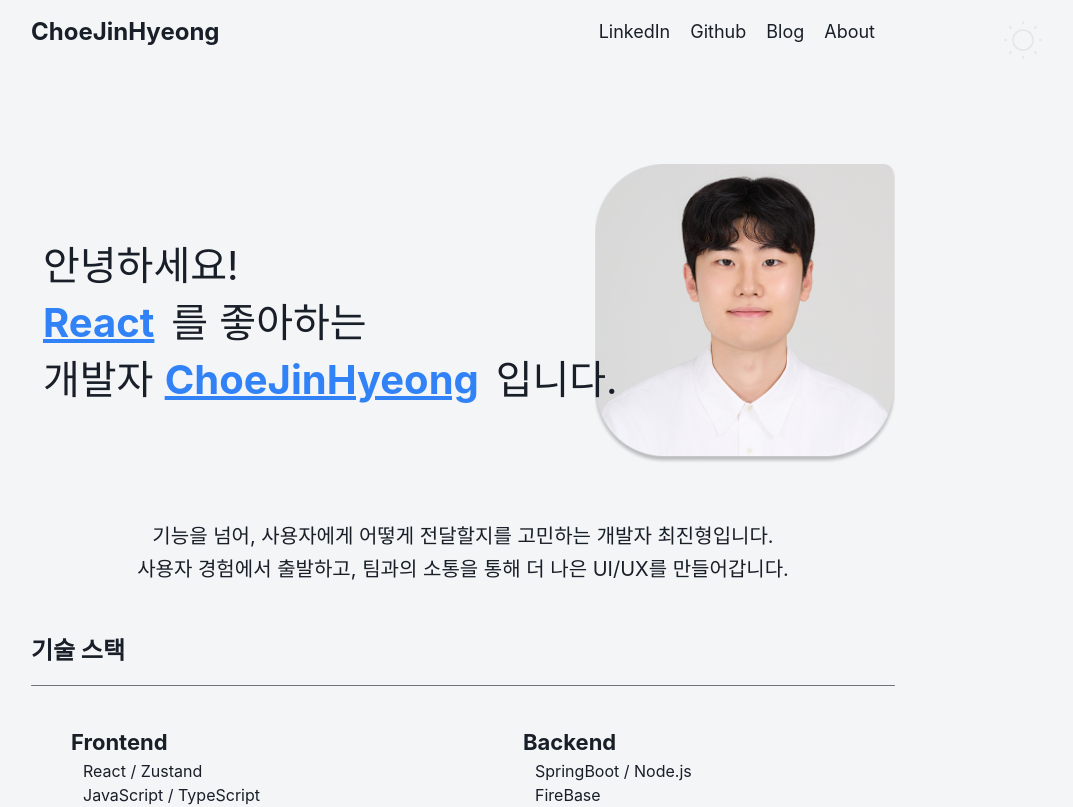
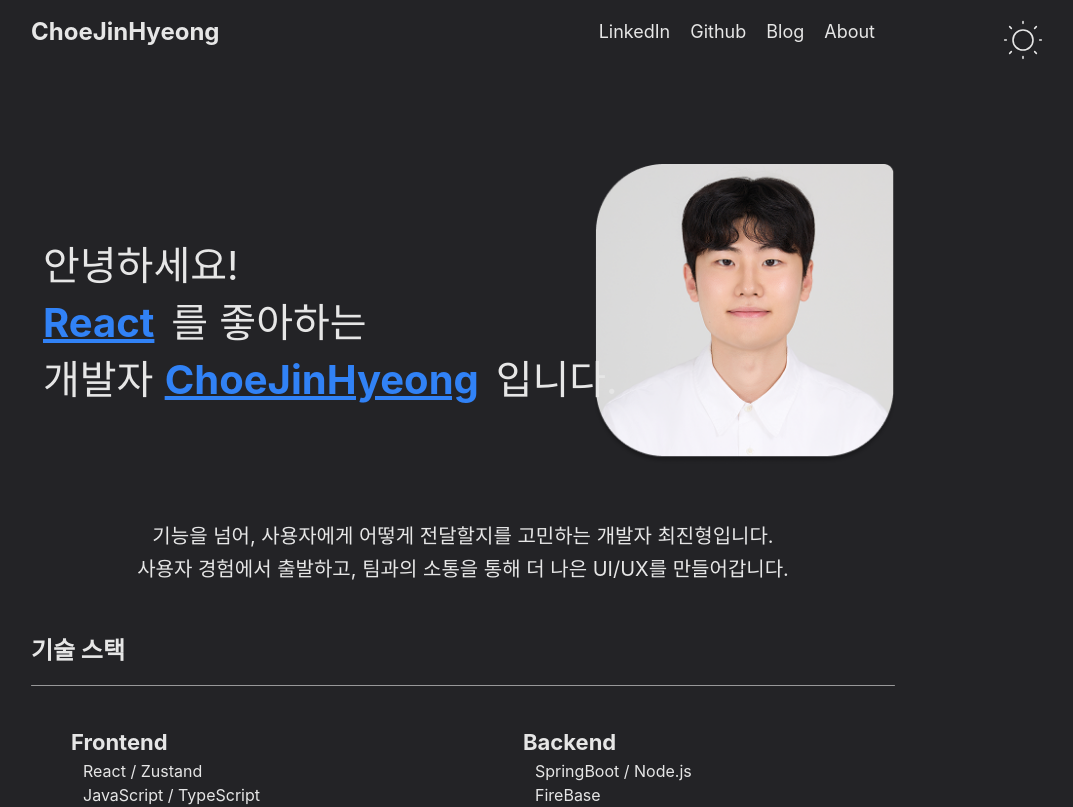
Before and after one commit to Neogul02/ChoeJinHyeong, a Next.js app: page / in a window 1280 px wide. Shown: the top 807 px of the page, without its empty margins (177-1250 px from the left). Built offline with nearby package versions, Linux system fonts and the light colour scheme.

Commit message:
fix: Set dark mode as default and fix theme toggling
Changed the default theme to dark mode in both CSS and Zustand store. Updated the theme toggle logic to correctly switch between dark and light. Also renamed SectionLine component to SectionLineDivided for clarity.

```diff
--- a/src/app/globals.css
+++ b/src/app/globals.css
@@ -1,17 +1,17 @@
 @import 'tailwindcss';
 
+/* 다크모드(기본) */
+:root {
+  --background: #232326;
+  --foreground: #e6e6e6;
+  --layer: #2c2d2e;
+}
+
 /* 라이트모드 */
-:root {
+.dark {
   --background: #f3f5f7;
   --foreground: #191f28;
   --layer: #e6e6e6;
-}
-
-/* 다크모드 */
-.dark {
-  --background: #232326;
-  --foreground: #e6e6e6;
-  --layer: #2c2d2e;
 }
 
 body {
--- a/src/components/SectionLineDivided.tsx
+++ b/src/components/SectionLineDivided.tsx
@@ -1,4 +1,4 @@
-export default function SectionLine({ text }: { text?: string }) {
+export default function SectionLineDivided({ text }: { text?: string }) {
   return (
     <div>
       {text && <div className='text-[24px] font-bold'>{text}</div>}
--- a/src/store/useThemeStore.ts
+++ b/src/store/useThemeStore.ts
@@ -1,7 +1,7 @@
 import { create } from 'zustand'
 
 interface ThemeState {
-  theme: 'light' | 'dark'
+  theme: 'dark' | 'light'
   setTheme: (theme: 'dark' | 'light') => void
   toggleTheme: () => void
 }
@@ -11,6 +11,6 @@ export const useThemeStore = create<ThemeState>((set) => ({
   setTheme: (theme) => set({ theme }),
   toggleTheme: () =>
     set((state) => ({
-      theme: state.theme === 'light' ? 'dark' : 'light',
+      theme: state.theme === 'dark' ? 'light' : 'dark',
     })),
 }))
```
